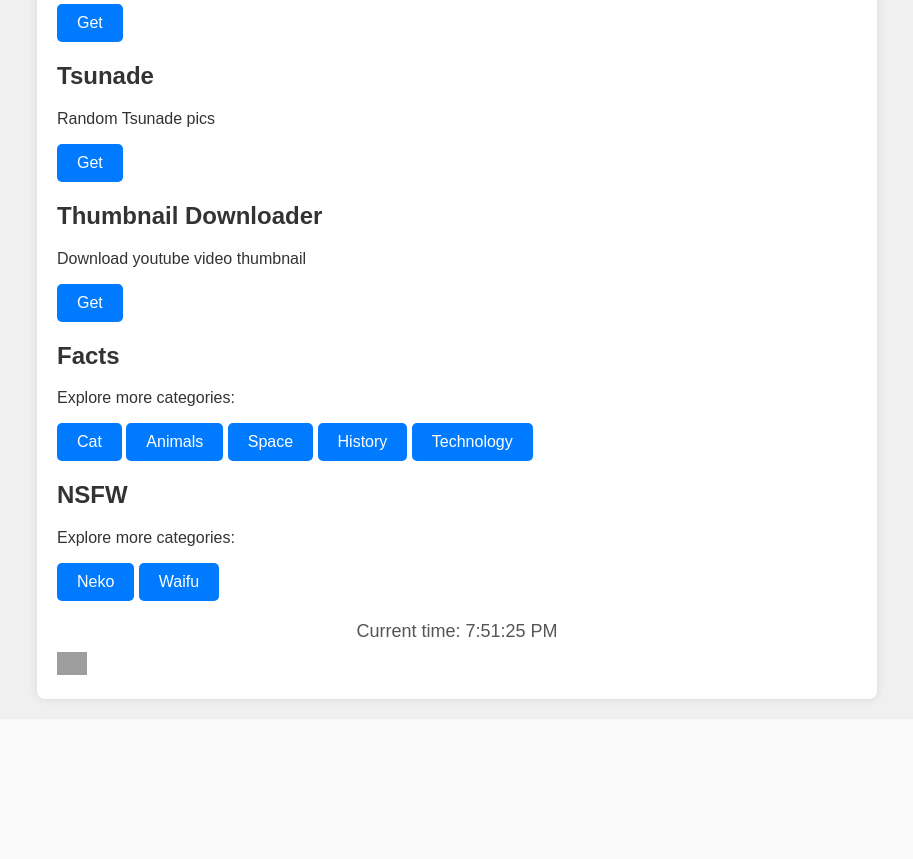
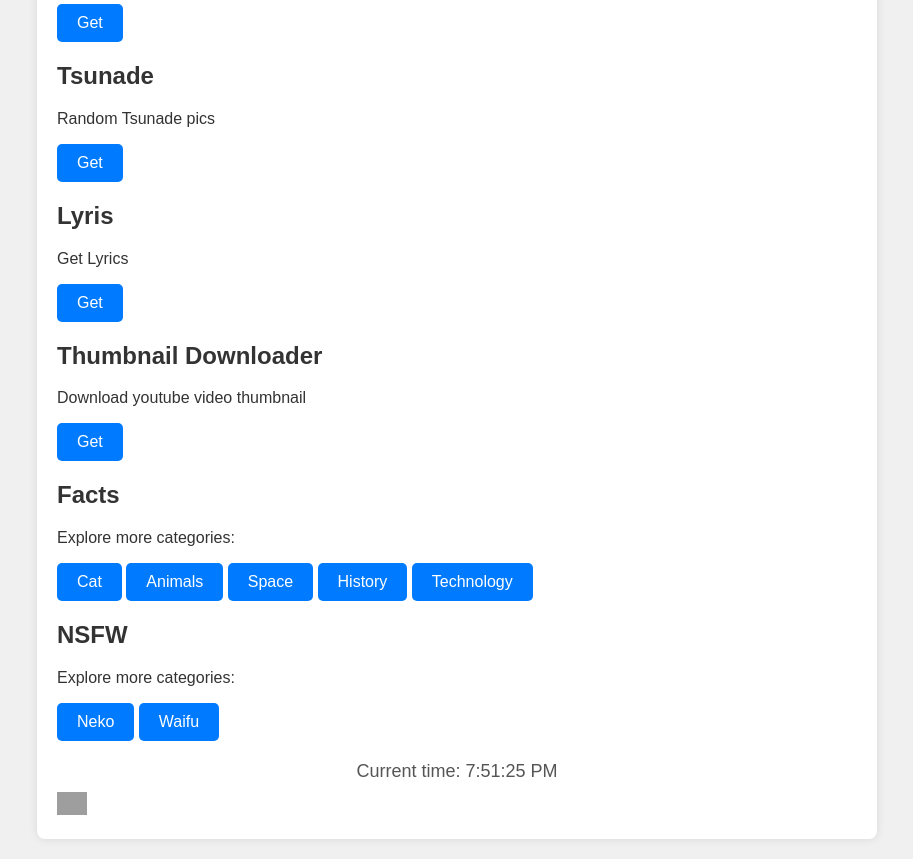
Before and after one commit to eypzffx/api-eypz, a Flask app: page / in a window 1280 px wide. Shown: the part 338-1197 px from the top of the page, without its empty margins (183-1096 px from the left). Before the commit the page ends 1042 px from the top, so only its background shows below. Run offline with Flask 3, Linux system fonts and the light colour scheme; parts of the project's set-up code (start-up, migrations or seed data) failed here and were passed over; some libraries are stand-ins or nearby versions; grey boxes are pictures that could not be loaded.

Commit message:
Update index.html

```diff
--- a/templates/index.html
+++ b/templates/index.html
@@ -131,6 +131,12 @@
         </div>
 
         <div class="section">
+            <h2>Lyris</h2>
+            <p>Get Lyrics</p>
+            <a href="https://api-eypz.onrender.com/lyrics?q=wanna+be+yours" class="button">Get</a>
+        </div>
+
+        <div class="section">
             <h2>Thumbnail Downloader</h2>
             <p>Download youtube video thumbnail</p>
             <a href="https://api-eypz.onrender.com/download_thumbnail?url=https://youtu.be/yiG74SYNdBw?si=5UwSVaFQR7PFkRQj" class="button">Get</a>
```
